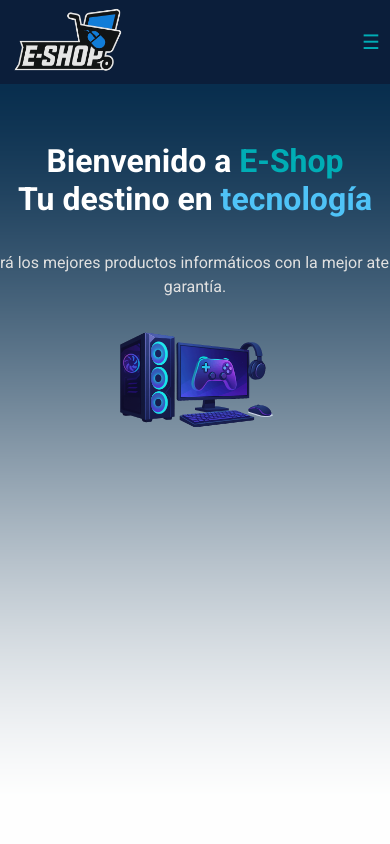
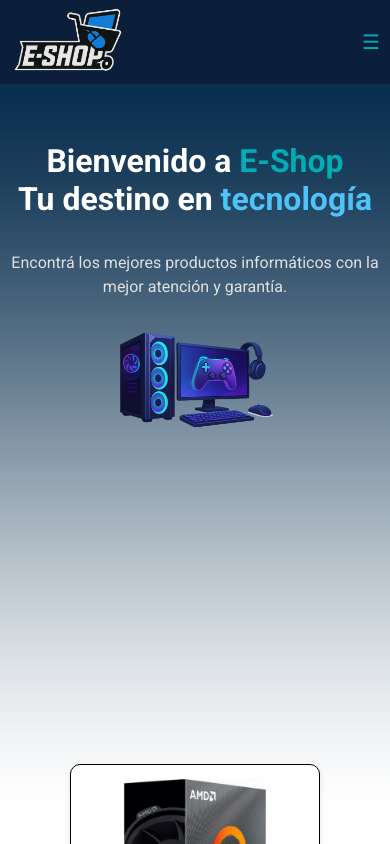
Before and after one commit to arielRas/TelentoTech-React, a React (Vite) app: page / in a window 390 px wide. Shown: the top 844 px of the page. Built offline with nearby package versions, Linux system fonts and the light colour scheme.

Commit message:
Fix: correccion de MediasQueries

```diff
--- a/src/containers/ProductList/ProductList.css
+++ b/src/containers/ProductList/ProductList.css
@@ -93,15 +93,14 @@
 @media (max-width: 767px) {
     .product-list-section {
         position: static;
-        margin-top: -70%;
-        border: red 1px solid;
+        margin-top: -50%;
+        width: 80%;
     }
 
     .product-list-container {
         width: 100%;
         grid-template-columns: repeat(1, 1fr);
-        row-gap: 0.2%;
-        margin-bottom: 30%;
-        border: red 1px solid;
+        row-gap: 0.1%;
+        margin-bottom: 25%;
     }
 }
--- a/src/pages/Home/home.css
+++ b/src/pages/Home/home.css
@@ -67,7 +67,7 @@
     .home-central-section-container {
         flex-direction: column;
         align-items: center;
-        min-height: 200vh;
+        min-height: 100vh;
     }
 
     .home-h1-container,
@@ -91,6 +91,9 @@
 }
 
 @media (max-width: 767px) {
+    .home-central-section-container {
+        min-height: 100vh;
+    }
 
     .home-h1-container h1 {
         font-size: 2rem;
@@ -99,6 +102,10 @@
 
     .home-h1-container p {
         font-size: 1rem;
-        text-align: center;
+    }
+
+    .home-h1-container {
+        max-width: 100%;
+        align-items: center;
     }
 }
```
